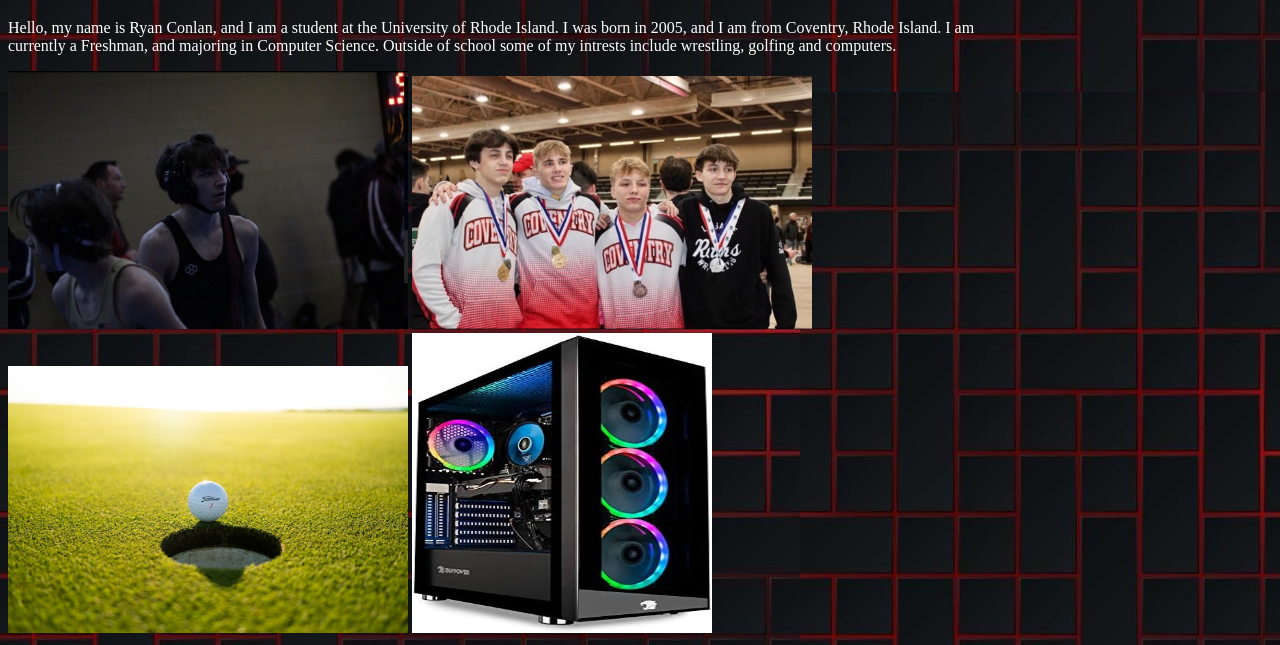
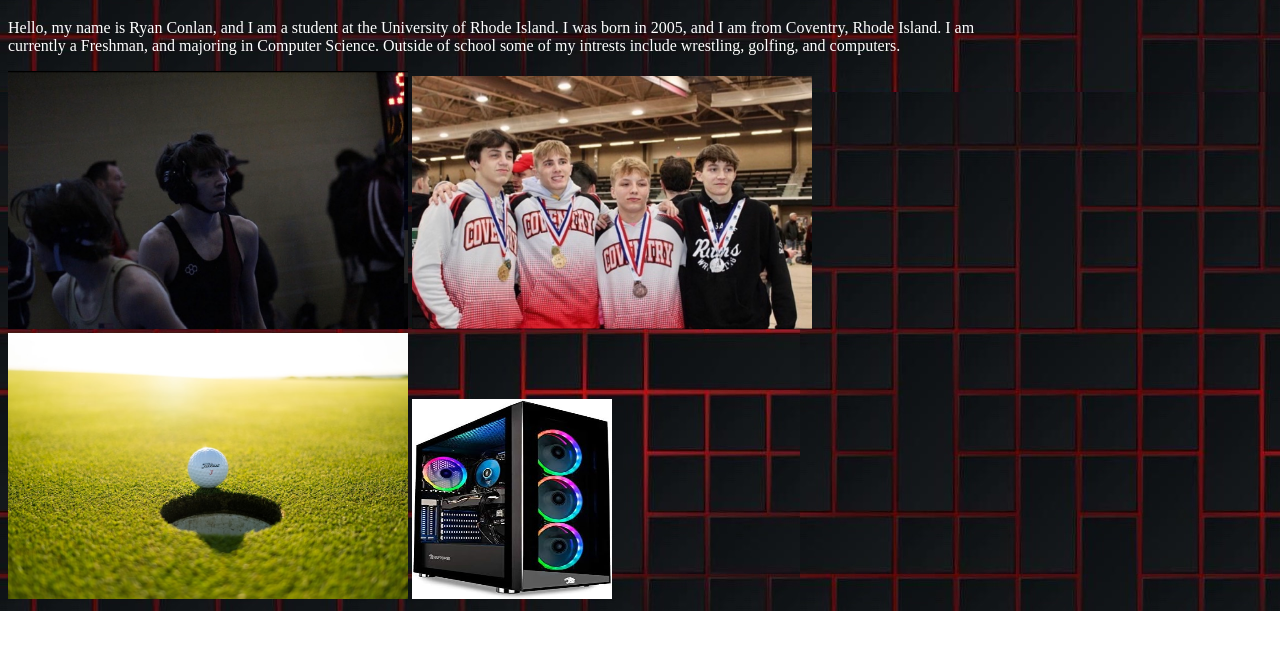
Before and after one commit to ryanconlan18/ryanconlan18.github.io, a plain HTML site: page aboutme.html in a window 1280 px wide. Shown: the part 508-1153 px from the top of the page. After the commit the page ends 1119 px from the top, so only its background shows below. Drawn offline with Linux system fonts and the light colour scheme.

Commit message:
Add files via upload

```diff
--- a/aboutme.html
+++ b/aboutme.html
@@ -45,13 +45,13 @@ table {background-color: rgb(100, 0, 0)}
     <h1>About Me</h1>
     <p>
         Hello, my name is Ryan Conlan, and I am a student at the University of Rhode Island. I was born in 2005, and I am from Coventry, Rhode Island. I am  <br>
-        currently a Freshman, and majoring in Computer Science. Outside of school some of my intrests include wrestling, golfing and computers.
+        currently a Freshman, and majoring in Computer Science. Outside of school some of my intrests include wrestling, golfing, and computers.
     </p>
     <img src="ryan1.jpg" width="400">
     <img src="ryan2.jpg" width="400">
     <br>
     <img src="golf.jpg" width="400">
-    <img src="pc.jpg" width="300" height="300">
+    <img src="pc.jpg" width="200" height="200">
 
 </div>
 </body>
```
